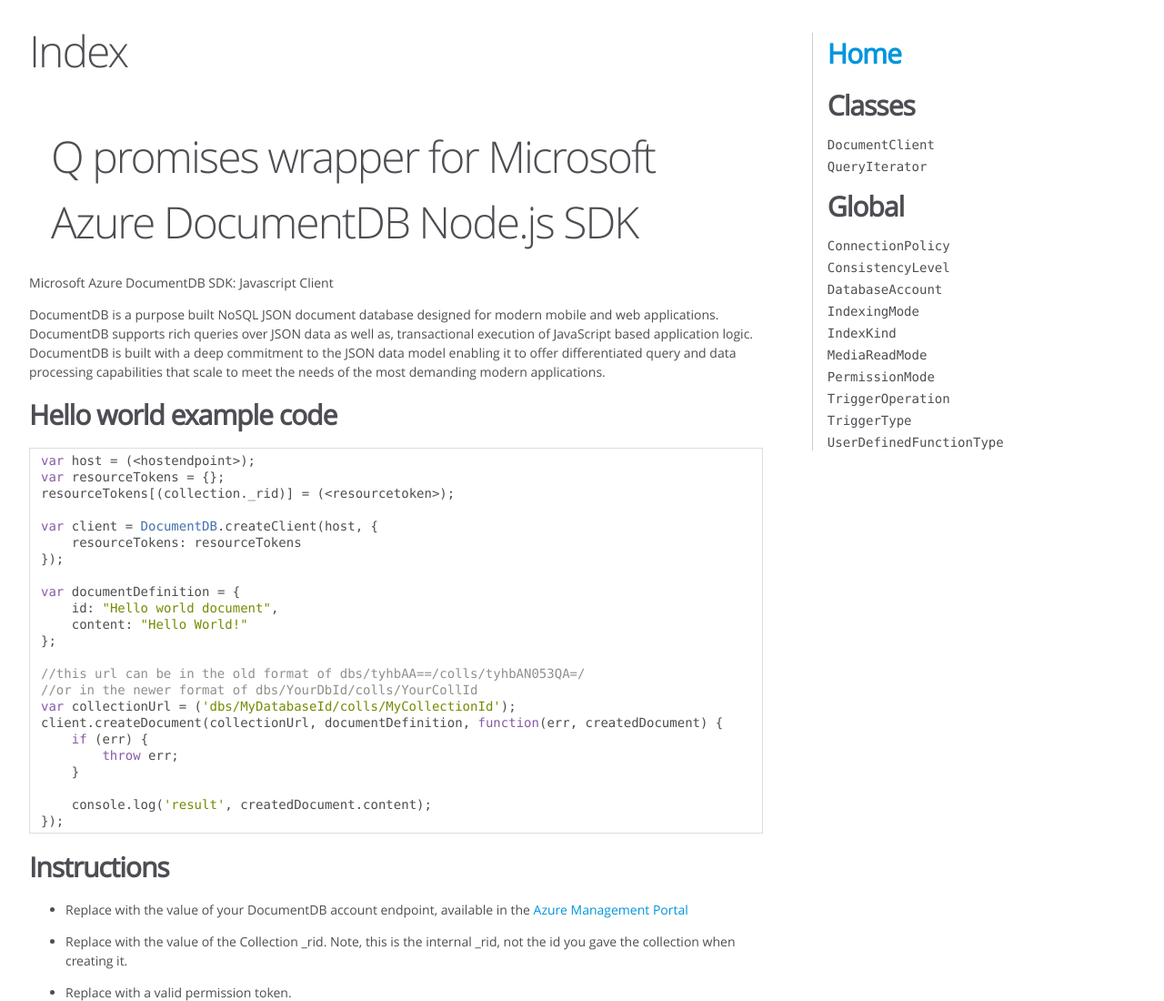
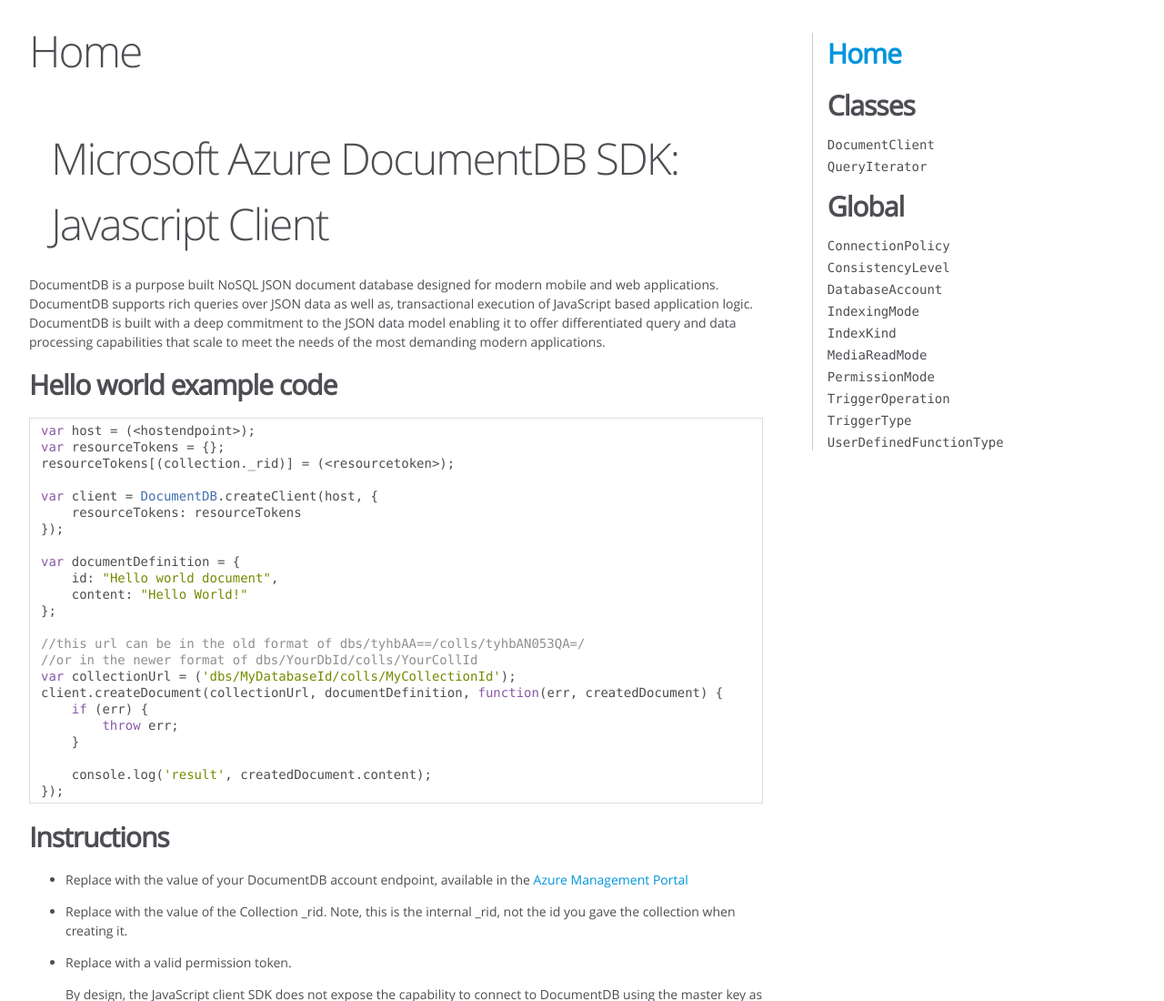
Before and after one commit to shuriktm/azure-documentdb-js, a plain HTML site: page index.html in a window 1280 px wide. Shown: the top 1100 px of the page at 91% size. Drawn offline with Linux system fonts and the light colour scheme.

Commit message:
JS client SDK v 1.4.0 release

```diff
--- a/index.html
+++ b/index.html
@@ -15,13 +15,35 @@
 
 <body>
 
-    <div id="main">
+<div id="main">
 
-<h1 class="page-title">Index</h1>
-<section>
-    <article>
-        <h1>Q promises wrapper for Microsoft Azure DocumentDB Node.js SDK</h1>
-Microsoft Azure DocumentDB SDK: Javascript Client</h1></p>
+    <h1 class="page-title">Home</h1>
+
+
+
+
+
+
+
+
+    <h3> </h3>
+
+
+
+
+
+
+
+
+
+
+
+
+
+
+
+    <section>
+        <article><p><h1>Microsoft Azure DocumentDB SDK: Javascript Client</h1></p>
 <p>DocumentDB is a purpose built NoSQL JSON document database designed for modern mobile and web applications. DocumentDB supports rich queries over JSON data as well as, transactional execution of JavaScript based application logic. DocumentDB is built with a deep commitment to the JSON data model enabling it to offer differentiated query and data processing capabilities that scale to meet the needs of the most demanding modern applications.</p>
 <h2>Hello world example code</h2><pre class="prettyprint source"><code>var host = (&lt;hostendpoint>);
 var resourceTokens = {};
```
